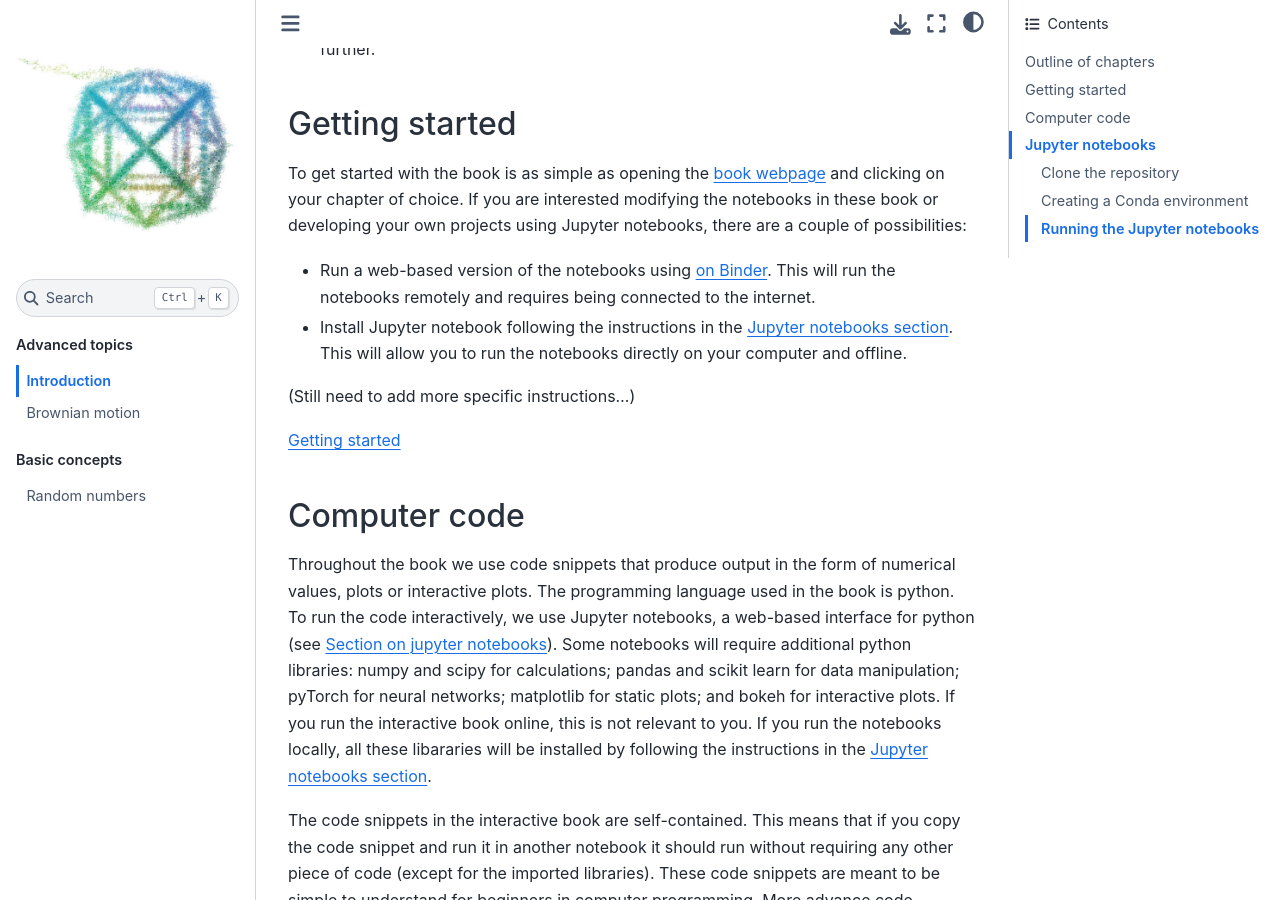
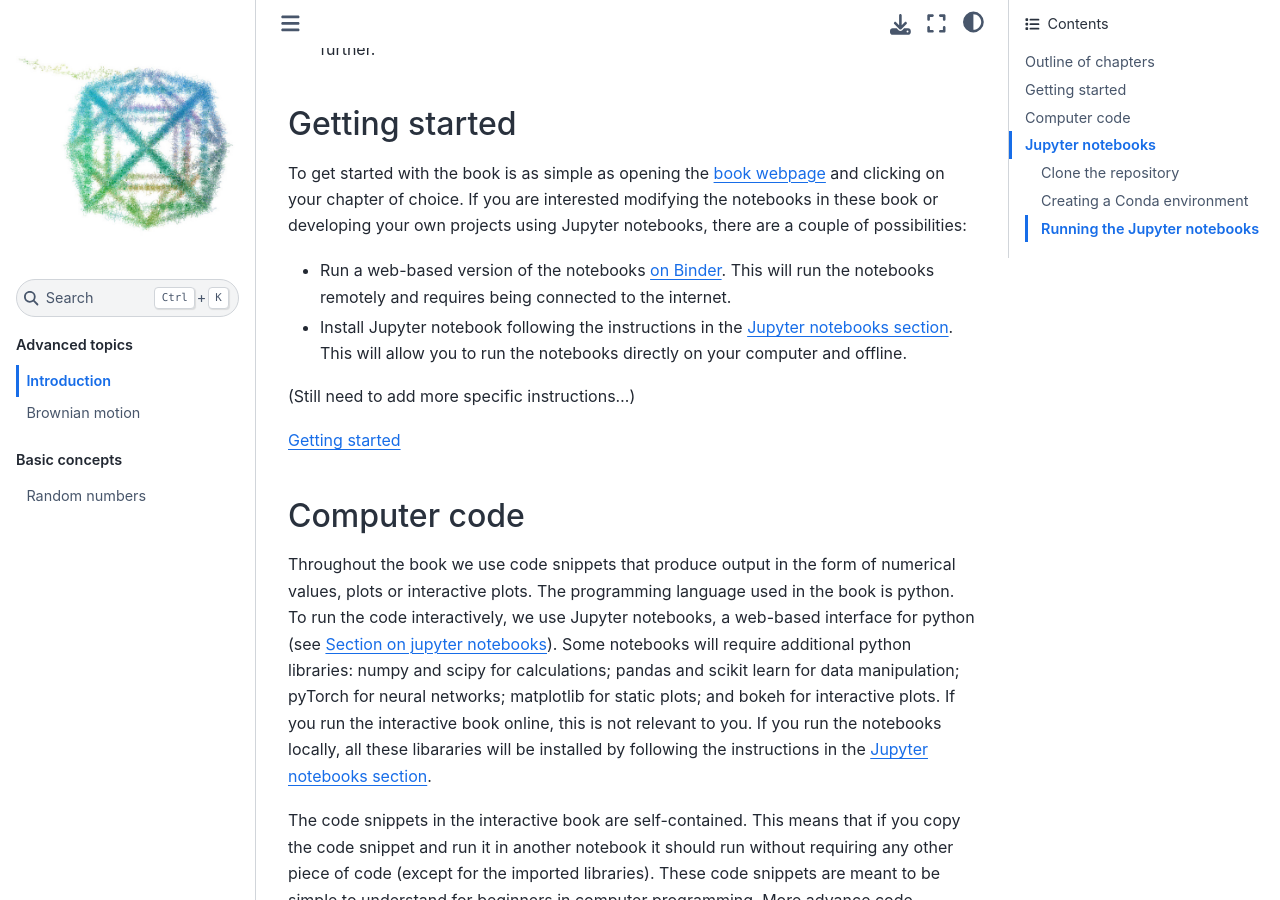
Before and after one commit to maojrs/topics_book, a Jupyter Book: the page built from book/docs/introduction.md, in a window 1280 px wide and 900 px high, scrolled down 1342 px. Built offline with Jupyter Book 1.0.4 settings and Sphinx 7.4.7 and the Sphinx Book theme 1.1.4, drawn with Linux system fonts in a browser that asks for light colours.

Commit message:
Minor update

```diff
--- a/book/docs/introduction.md
+++ b/book/docs/introduction.md
@@ -37,7 +37,7 @@ Each chapter in the book introduces a topic, and it follows this basic outline:
 
 To get started with the book is as simple as opening the [book webpage](./index.ipynb) and clicking on your chapter of choice. If you are interested modifying the notebooks in these book or developing your own projects using Jupyter notebooks, there are a couple of possibilities:
 
-- Run a web-based version of the notebooks using [on Binder](https://mybinder.org/v2/gh/maojrs/topics_book/master?urlpath=tree/book/docs/index.ipynb). This will run the notebooks remotely and requires being connected to the internet.
+- Run a web-based version of the notebooks [on Binder](https://mybinder.org/v2/gh/maojrs/topics_book/master?urlpath=tree/book/docs/index.ipynb). This will run the notebooks remotely and requires being connected to the internet.
 - Install Jupyter notebook following the instructions in the {ref}`Jupyter notebooks section <intro:jupyter>`. This will allow you to run the notebooks directly on your computer and offline.
 
 (Still need to add more specific instructions...)
```
